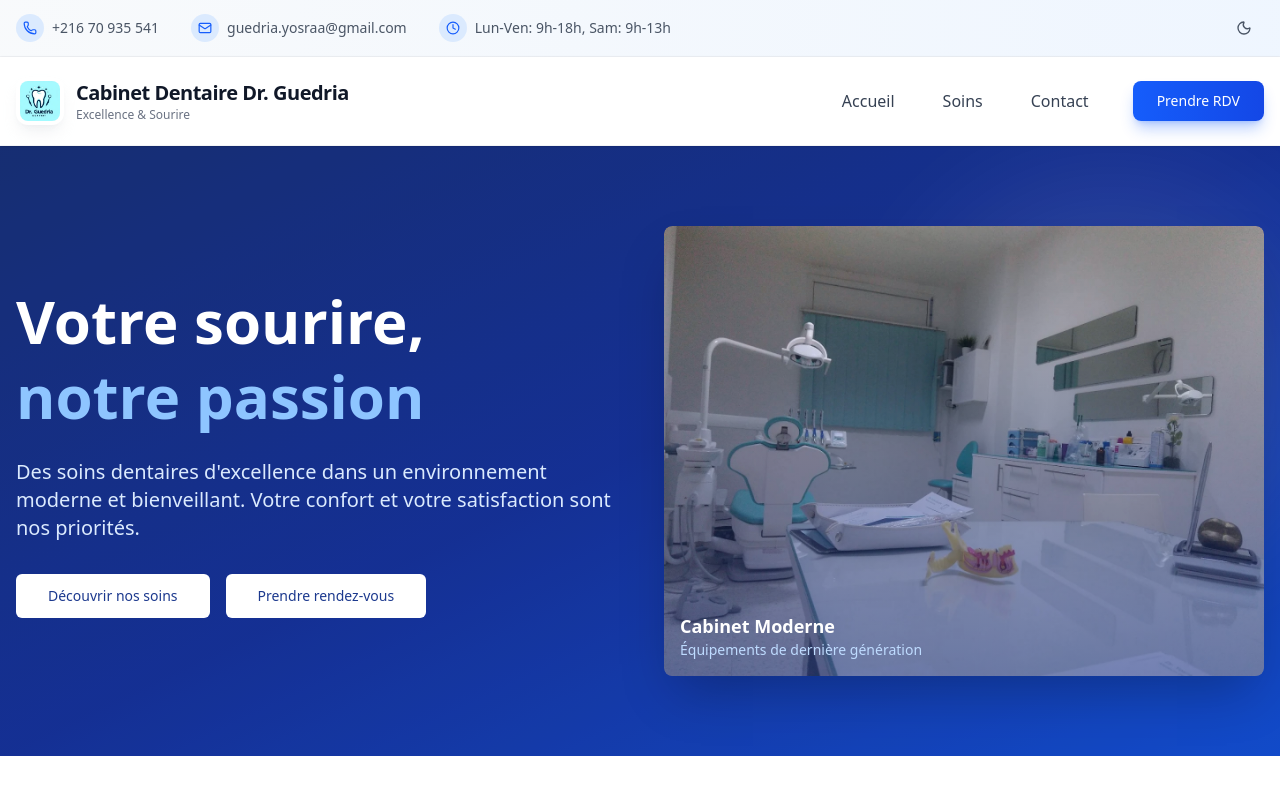
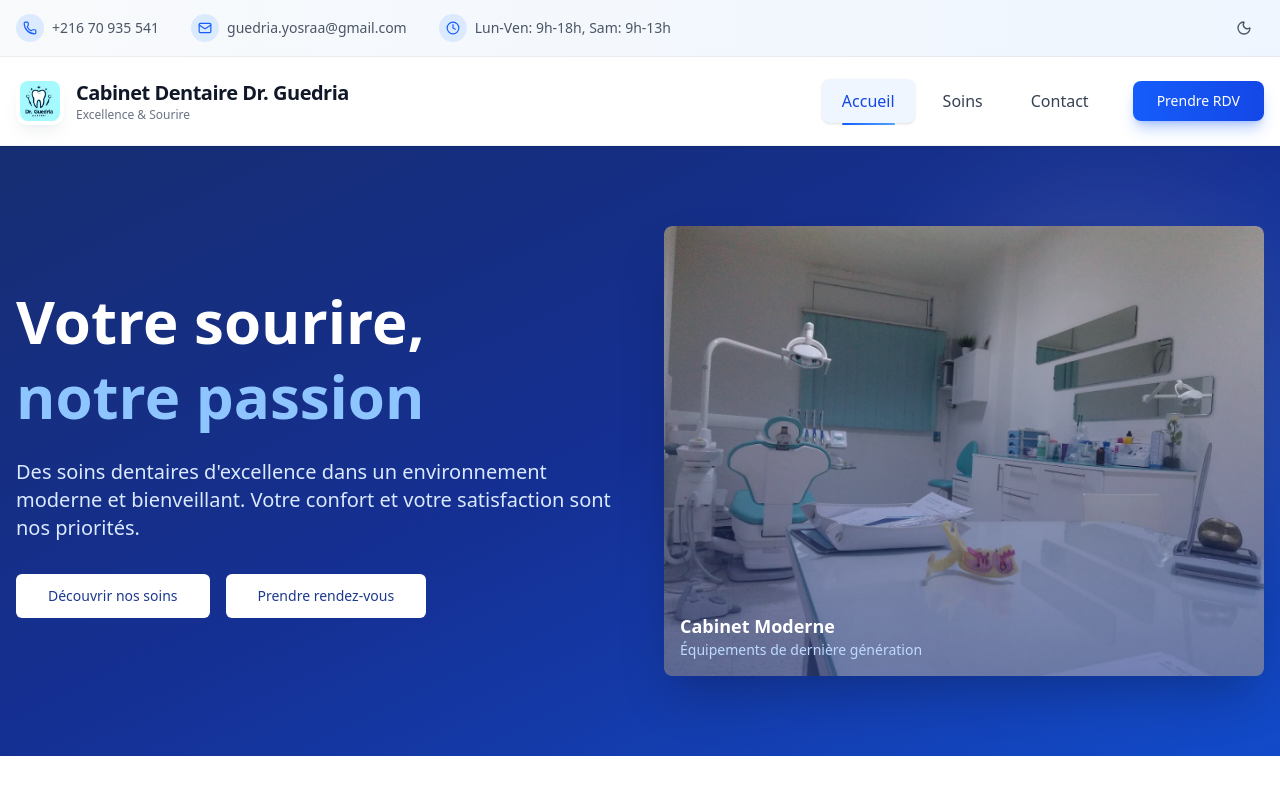
Before and after one commit to abdelfattehsakkat/vitrine2, a Next.js app: page / in a window 1280 px wide. Shown: the top 800 px of the page. Built offline with nearby package versions, Linux system fonts and the light colour scheme.

Commit message:
fix: Highlight active navigation links based on current pathname

```diff
--- a/src/components/Navigation.tsx
+++ b/src/components/Navigation.tsx
@@ -1,6 +1,7 @@
 'use client';
 
 import Link from 'next/link';
+import { usePathname } from 'next/navigation';
 import { useState } from 'react';
 import { Menu, X, Phone, Mail, Clock, Moon, Sun } from 'lucide-react';
 import { Button } from '@/components/ui/button';
@@ -10,6 +11,7 @@ import Image from 'next/image';
 export default function Navigation() {
   const [isMenuOpen, setIsMenuOpen] = useState(false);
   const { theme, setTheme } = useTheme();
+  const pathname = usePathname();
 
   const navItems = [
     { href: '/', label: 'Accueil' },
@@ -92,16 +94,27 @@ export default function Navigation() {
 
             {/* Navigation desktop - Design épuré */}
             <div className="hidden md:flex items-center space-x-2">
-              {navItems.map((item) => (
+              {navItems.map((item) => {
+                const isActive = pathname === item.href || (item.href !== '/' && pathname.startsWith(item.href));
+                return (
                   <Link
                     key={item.href}
                     href={item.href}
-                  className="px-5 py-2.5 text-gray-700 dark:text-gray-200 hover:text-blue-600 dark:hover:text-blue-400 font-medium transition-all duration-200 relative group rounded-lg hover:bg-blue-50 dark:hover:bg-blue-900/10"
+                    className={
+                      `px-5 py-2.5 font-medium transition-all duration-200 relative group rounded-lg ` +
+                      (isActive
+                        ? 'text-blue-700 dark:text-blue-300 bg-blue-50 dark:bg-blue-900/20 shadow-sm '
+                        : 'text-gray-700 dark:text-gray-200 hover:text-blue-600 dark:hover:text-blue-400 hover:bg-blue-50 dark:hover:bg-blue-900/10')
+                    }
                   >
                     {item.label}
-                  <span className="absolute inset-x-5 -bottom-0.5 h-0.5 bg-gradient-to-r from-blue-600 to-blue-400 transform scale-x-0 group-hover:scale-x-100 transition-transform duration-300 rounded-full"></span>
+                    <span className={
+                      `absolute inset-x-5 -bottom-0.5 h-0.5 bg-gradient-to-r from-blue-600 to-blue-400 rounded-full ` +
+                      (isActive ? 'scale-x-100' : 'transform scale-x-0 group-hover:scale-x-100 transition-transform duration-300')
+                    }></span>
                   </Link>
-              ))}
+                );
+              })}
               <a href="/contact">
                 <Button className="ml-4 bg-gradient-to-r from-blue-600 to-blue-700 hover:from-blue-700 hover:to-blue-800 text-white shadow-lg shadow-blue-600/30 hover:shadow-blue-600/50 transition-all duration-300 hover:scale-105 rounded-lg px-6">
                   Prendre RDV
@@ -123,16 +136,24 @@ export default function Navigation() {
           {isMenuOpen && (
             <div className="md:hidden py-6 border-t border-gray-100 dark:border-gray-800 animate-in slide-in-from-top duration-200">
               <div className="flex flex-col space-y-2">
-                {navItems.map((item) => (
+                {navItems.map((item) => {
+                  const isActive = pathname === item.href || (item.href !== '/' && pathname.startsWith(item.href));
+                  return (
                     <Link
                       key={item.href}
                       href={item.href}
-                    className="px-4 py-3 text-gray-700 dark:text-gray-200 hover:text-blue-600 dark:hover:text-blue-400 hover:bg-blue-50 dark:hover:bg-blue-900/10 font-medium rounded-lg transition-all"
+                      className={
+                        `px-4 py-3 font-medium rounded-lg transition-all ` +
+                        (isActive
+                          ? 'text-blue-700 dark:text-blue-300 bg-blue-50 dark:bg-blue-900/20 shadow-sm '
+                          : 'text-gray-700 dark:text-gray-200 hover:text-blue-600 dark:hover:text-blue-400 hover:bg-blue-50 dark:hover:bg-blue-900/10')
+                      }
                       onClick={() => setIsMenuOpen(false)}
                     >
                       {item.label}
                     </Link>
-                ))}
+                  );
+                })}
                 <div className="pt-4 mt-4 border-t border-gray-100 dark:border-gray-800 space-y-3">
                   <a
                     href={`tel:${contactInfo.phone}`}
```
Lines whose indentation alone changed are shown as unchanged.
